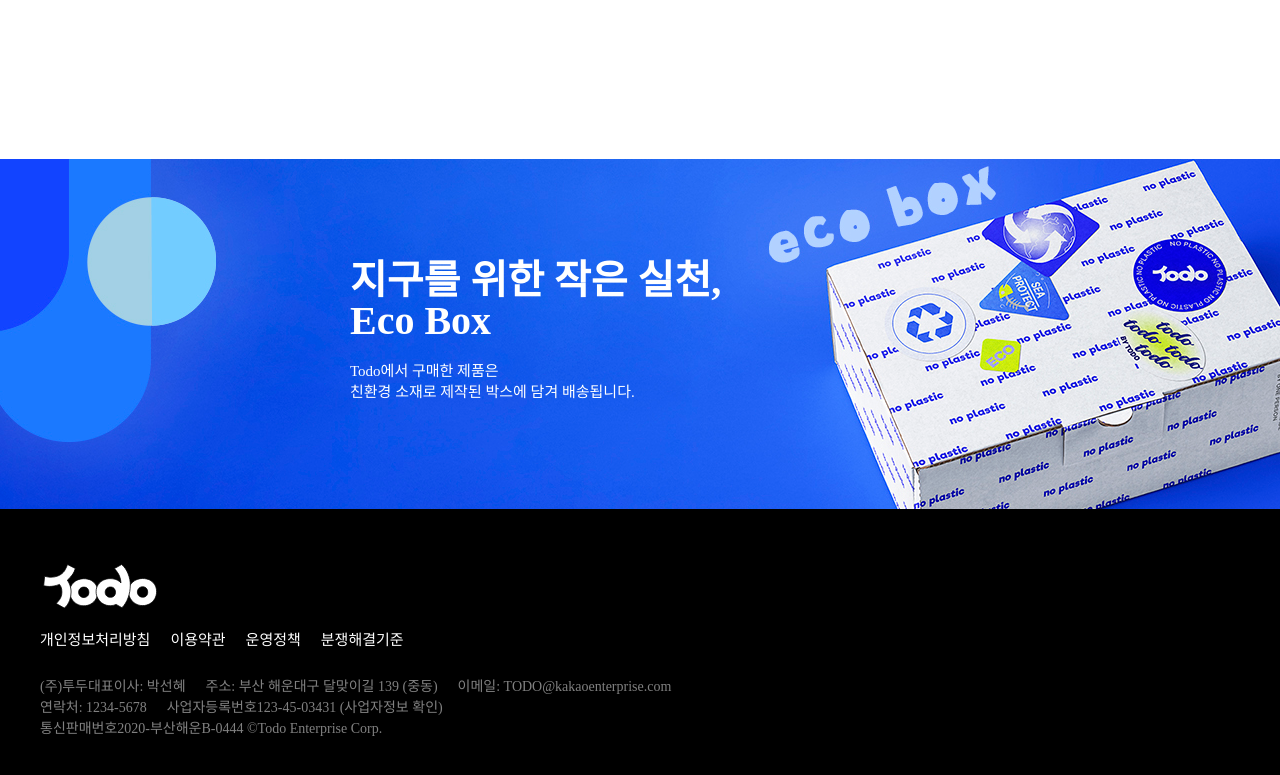
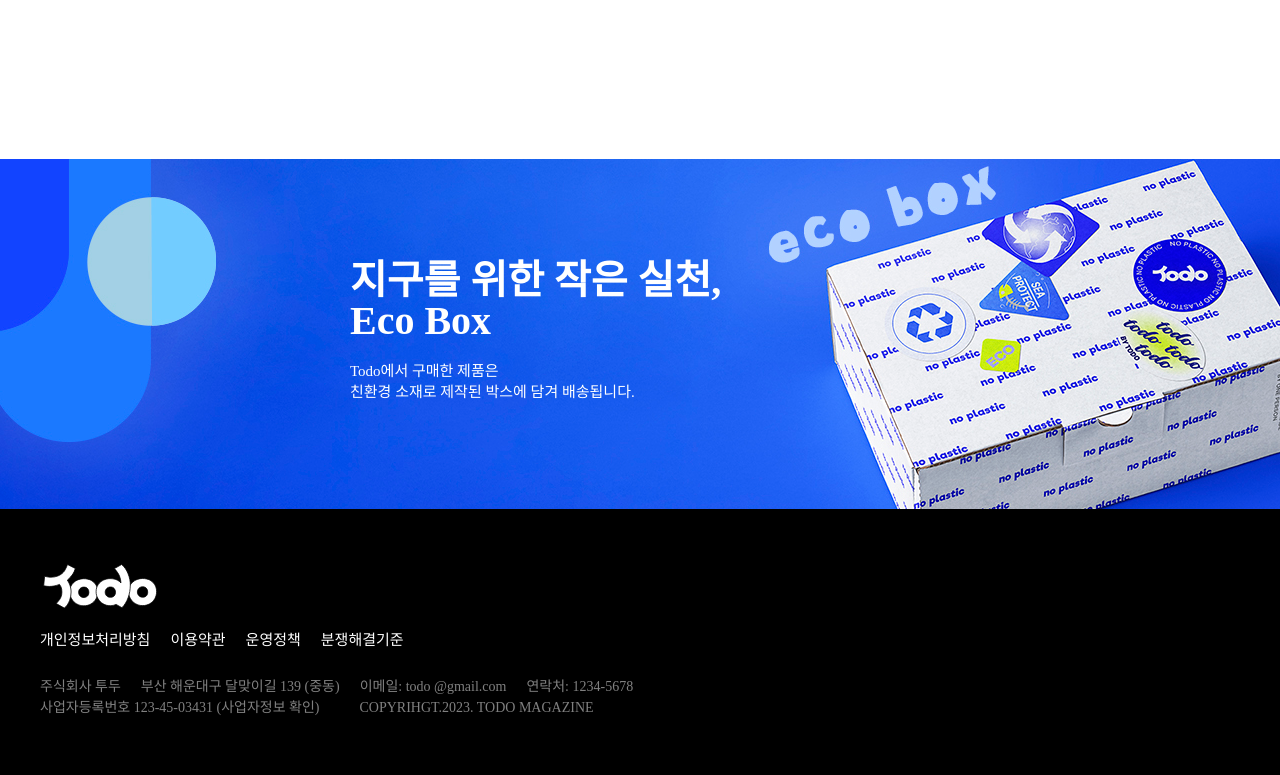
Before and after one commit to seonhyeeee/TODO, a plain HTML site: page goods.html in a window 1280 px wide. Shown: the part 4141-4916 px from the top of the page. Drawn offline with Linux system fonts and the light colour scheme; a web font is replaced by a local one.

Commit message:
Update goods.html

```diff
--- a/goods.html
+++ b/goods.html
@@ -375,15 +375,15 @@
             </div>
             <div>
                 <ul class="footer_inf">
-                    <li>(주)투두대표이사: 박선혜 </li>
-                    <li>주소: 부산 해운대구 달맞이길 139 (중동)</li>
-                    <li>이메일: TODO@kakaoenterprise.com</li>
+                    <li>주식회사 투두</li>
+                    <li>부산 해운대구 달맞이길 139 (중동)</li>
+                    <li>이메일: todo @gmail.com</li>
                     <li>연락처: 1234-5678</li>
                     <li>
-                        사업자등록번호123-45-03431
+                        사업자등록번호 123-45-03431
                         <a href="javascript:return false;" class="footer_inf_a">(사업자정보 확인)</a>
                     </li>
-                    <li>통신판매번호2020-부산해운B-0444 ©Todo Enterprise Corp.</li>
+                    <li>COPYRIHGT.2023. TODO MAGAZINE</li>
                 </ul>
             </div>
         </div>
```
